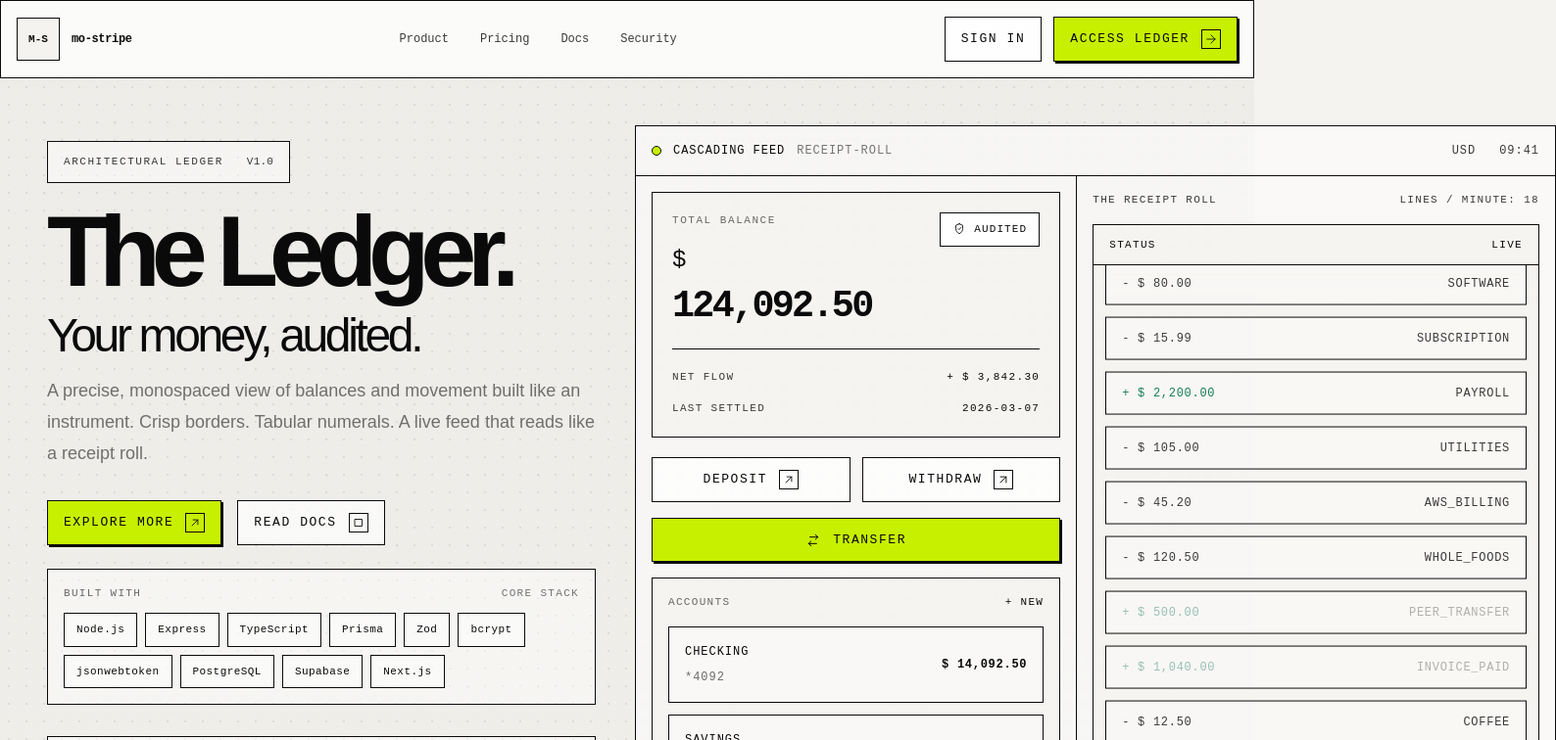
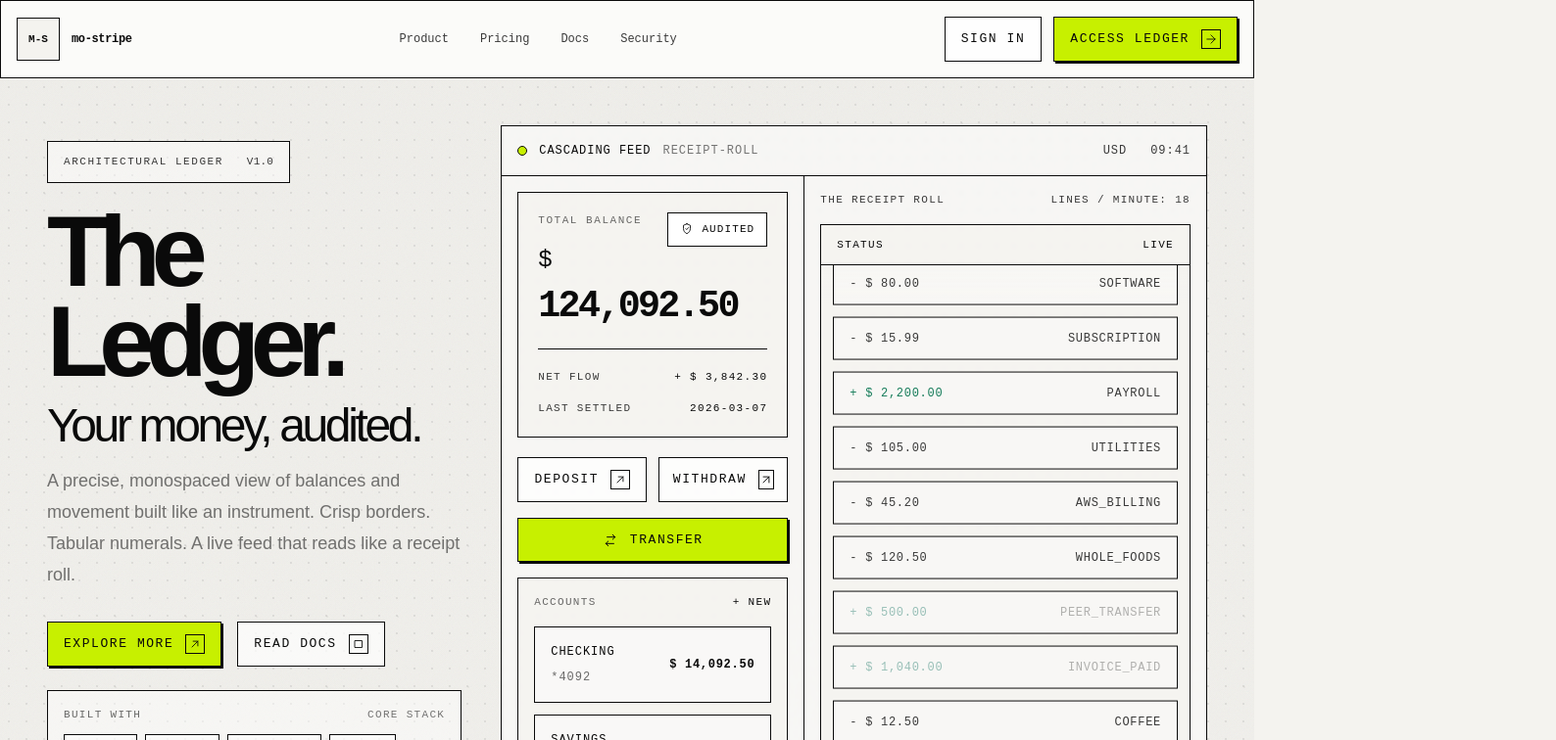
Before and after one commit to Minixlip/mo-stripe, a Next.js app in the folder frontend/: page / in a window 1280 px wide. Shown: the top 756 px of the page at 98% size, 1588 px wide, since content can reach past the window. Built offline with nearby package versions, Linux system fonts and the light colour scheme; no server answers.

Commit message:
feat: enhance layout structure by adjusting grid columns and adding min-width constraints for HeroColumn and LedgerShowcase components

```diff
--- a/frontend/app/page.tsx
+++ b/frontend/app/page.tsx
@@ -10,9 +10,13 @@ export default function Home() {
     <div className="page-surface min-h-screen">
       <div className="mx-auto flex w-full max-w-[1960px] flex-col px-4 py-4 sm:px-6 lg:px-10 xl:px-12 2xl:px-16">
         <main className="py-5 lg:py-6 xl:py-8">
-          <section className="grid items-start gap-8 xl:gap-10 2xl:gap-14 xl:grid-cols-[minmax(560px,0.84fr)_minmax(940px,1.16fr)] 2xl:grid-cols-[minmax(620px,0.86fr)_minmax(1080px,1.14fr)]">
-            <HeroColumn />
-            <LedgerShowcase />
+          <section className="grid items-start gap-8 xl:gap-10 2xl:gap-14 xl:grid-cols-[minmax(0,0.74fr)_minmax(0,1.26fr)]">
+            <div className="min-w-0">
+              <HeroColumn />
+            </div>
+            <div className="min-w-0">
+              <LedgerShowcase />
+            </div>
           </section>
 
           <EngineeringGuarantees />
--- a/frontend/components/landing/sections/HeroColumn.tsx
+++ b/frontend/components/landing/sections/HeroColumn.tsx
@@ -8,7 +8,7 @@ import {
 
 export function HeroColumn() {
   return (
-    <div className="flex min-h-full flex-col gap-6 lg:gap-8">
+    <div className="flex min-h-full min-w-0 flex-col gap-6 lg:gap-8">
       <div className="space-y-5 lg:space-y-6 lg:pt-4">
         <div className="mono-ui inline-flex items-center gap-6 border border-[#0A0A0A] bg-[rgba(255,255,255,0.42)] px-4 py-3 text-[11px] uppercase tracking-[0.14em] text-[#0A0A0A]/80">
           <span>ARCHITECTURAL LEDGER</span>
--- a/frontend/components/landing/sections/LedgerShowcase.tsx
+++ b/frontend/components/landing/sections/LedgerShowcase.tsx
@@ -15,7 +15,7 @@ export function LedgerShowcase() {
   return (
     <section
       aria-label="Architectural ledger preview"
-      className="overflow-hidden border border-[#0A0A0A] bg-[rgba(255,255,255,0.5)] backdrop-blur-[2px]"
+      className="w-full min-w-0 overflow-hidden border border-[#0A0A0A] bg-[rgba(255,255,255,0.5)] backdrop-blur-[2px]"
     >
       <div className="mono-ui flex flex-wrap items-center justify-between gap-3 border-b border-[#0A0A0A] px-4 py-4 text-[12px] uppercase tracking-[0.08em]">
         <div className="flex items-center gap-3 text-[#0A0A0A]">
@@ -29,8 +29,8 @@ export function LedgerShowcase() {
         </div>
       </div>
 
-      <div className="grid gap-0 lg:grid-cols-[minmax(390px,0.96fr)_minmax(460px,1.04fr)] 2xl:grid-cols-[minmax(450px,0.98fr)_minmax(560px,1.02fr)]">
-        <div className="border-b border-[#0A0A0A] p-4 lg:border-b-0 lg:border-r">
+      <div className="grid gap-0 lg:grid-cols-[minmax(0,0.86fr)_minmax(0,1.14fr)]">
+        <div className="min-w-0 border-b border-[#0A0A0A] p-4 lg:border-b-0 lg:border-r">
           <div className="relative border border-[#0A0A0A] bg-[#F4F3EF]/80 p-5">
             <div className="absolute right-5 top-5">
               <span className="mono-ui inline-flex items-center gap-2 border border-[#0A0A0A] bg-[#FFFFFF] px-3 py-2 text-[11px] uppercase tracking-[0.1em]">
@@ -119,7 +119,7 @@ export function LedgerShowcase() {
           </div>
         </div>
 
-        <div className="p-4">
+        <div className="min-w-0 p-4">
           <div className="mono-ui mb-4 flex flex-wrap items-center justify-between gap-3 text-[11px] uppercase tracking-[0.12em]">
             <span className="text-[#0A0A0A]/80">THE RECEIPT ROLL</span>
             <span className="flex items-center gap-2 text-[#0A0A0A]/80">
```
